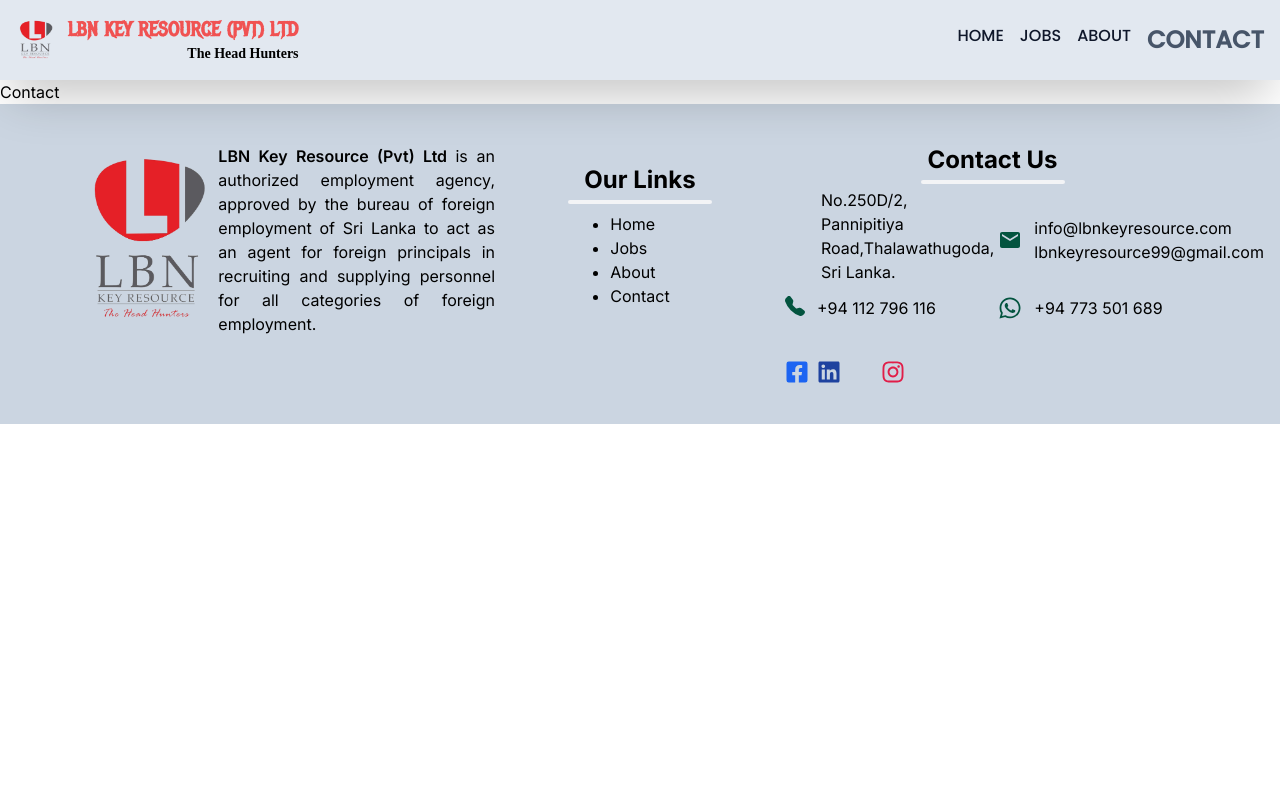
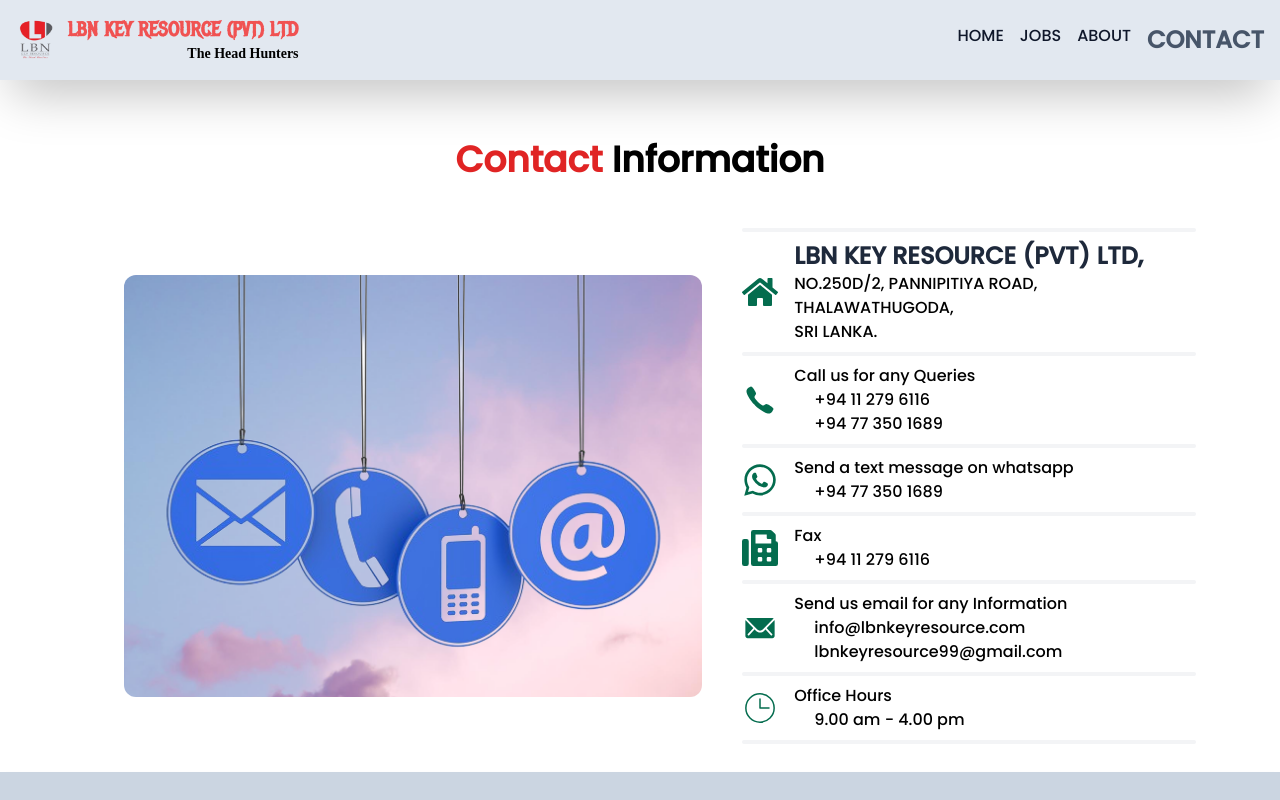
Before and after one commit to bhashana99/LBN-web, a React (Vite) app in the folder client/: page /contact in a window 1280 px wide. Shown: the top 800 px of the page. Built offline with nearby package versions, Linux system fonts and the light colour scheme; some icons are missing; a web font is replaced by a local one.

Commit message:
add basic info contact page

```diff
--- a/client/src/pages/Contact.jsx
+++ b/client/src/pages/Contact.jsx
@@ -1,7 +1,119 @@
-import React from 'react'
+import React from "react";
+import FadeIn from "../components/FadeIn";
+import contactImg from "../assets/images/contactImg.png";
+import { FaHome, FaFax,FaWhatsapp } from "react-icons/fa";
+import { IoIosCall, IoIosMail } from "react-icons/io";
+import { CiClock2 } from "react-icons/ci";
 
 export default function Contact() {
   return (
-    <div>Contact</div>
-  )
+    <div className="max-w-6xl mx-auto w-full  poppins mt-5 md:mt-10 ">
+      <FadeIn delay={0.2} direction="middle" padding fullWidth>
+        <h1 className="text-center font-bold text-4xl my-5  text-red-600">
+          Contact <span className="text-black">Information</span>
+        </h1>
+      </FadeIn>
+
+      {/* contact info */}
+      <div className="flex flex-row m-5 items-center ">
+        <div className="hidden md:flex">
+          <FadeIn delay={0.2} direction="right" padding fullWidth>
+            <img src={contactImg} alt="" className=" rounded-xl" />
+          </FadeIn>
+        </div>
+
+        <div>
+          <hr className="bg-gray-100 border-0 rounded h-1 my-2" />
+          <div className="flex flex-row gap-4 items-center">
+            <div>
+              <FaHome className="text-4xl text-green-700" />
+            </div>
+
+            <div>
+              <p>
+                <span className="text-2xl font-semibold text-slate-800 ">
+                  LBN KEY RESOURCE (PVT) LTD,
+                  <br />
+                </span>
+                NO.250D/2, PANNIPITIYA ROAD, THALAWATHUGODA, <br />
+                SRI LANKA.
+              </p>
+            </div>
+          </div>
+          <hr className="bg-gray-100 border-0 rounded h-1 my-2" />
+          <div className="flex flex-row gap-4 items-center">
+            <div>
+              <IoIosCall className="text-4xl text-green-700" />
+            </div>
+
+            <div>
+              <p>Call us for any Queries</p>
+              <ul className="ml-5">
+                <li>+94 11 279 6116</li>
+                <li>+94 77 350 1689</li>
+              </ul>
+            </div>
+          </div>
+          <hr className="bg-gray-100 border-0 rounded h-1 my-2" />
+          <div className="flex flex-row gap-4 items-center">
+            <div>
+              <FaWhatsapp className="text-4xl text-green-700" />
+            </div>
+
+            <div>
+              <p>Send a text message on whatsapp<br />
+                <span className="ml-5">+94 77 350 1689</span></p>
+
+            </div>
+          </div>
+          <hr className="bg-gray-100 border-0 rounded h-1 my-2" />
+          <div className="flex flex-row gap-4 items-center">
+            <div>
+              <FaFax className="text-4xl text-green-700" />
+            </div>
+
+            <div>
+              <p>
+                Fax <br />
+                <span className="ml-5">+94 11 279 6116</span>
+              </p>
+            </div>
+          </div>
+          <hr className="bg-gray-100 border-0 rounded h-1 my-2" />
+          <div className="flex flex-row gap-4 items-center">
+            <div>
+              <IoIosMail className="text-4xl text-green-700" />
+            </div>
+
+            <div>
+              <p>
+                Send us email for any Information <br />
+                <span className="ml-5">info@lbnkeyresource.com</span><br />
+                <span className="ml-5">lbnkeyresource99@gmail.com</span>
+              </p>
+            </div>
+          </div>
+          <hr className="bg-gray-100 border-0 rounded h-1 my-2" />
+          <div className="flex flex-row gap-4 items-center">
+            <div>
+              <CiClock2 className="text-4xl text-green-700" />
+            </div>
+
+            <div>
+              <p>
+              Office Hours<br />
+                <span className="ml-5">9.00 am - 4.00 pm</span>
+              </p>
+            </div>
+          </div>
+          <hr className="bg-gray-100 border-0 rounded h-1 my-2" />
+        </div>
+      </div>
+
+
+
+      {/* location */}
+      <div></div>
+    </div>
+  );
 }
```
Also changed, not shown: client/src/assets/images/contactImg.png (added).
